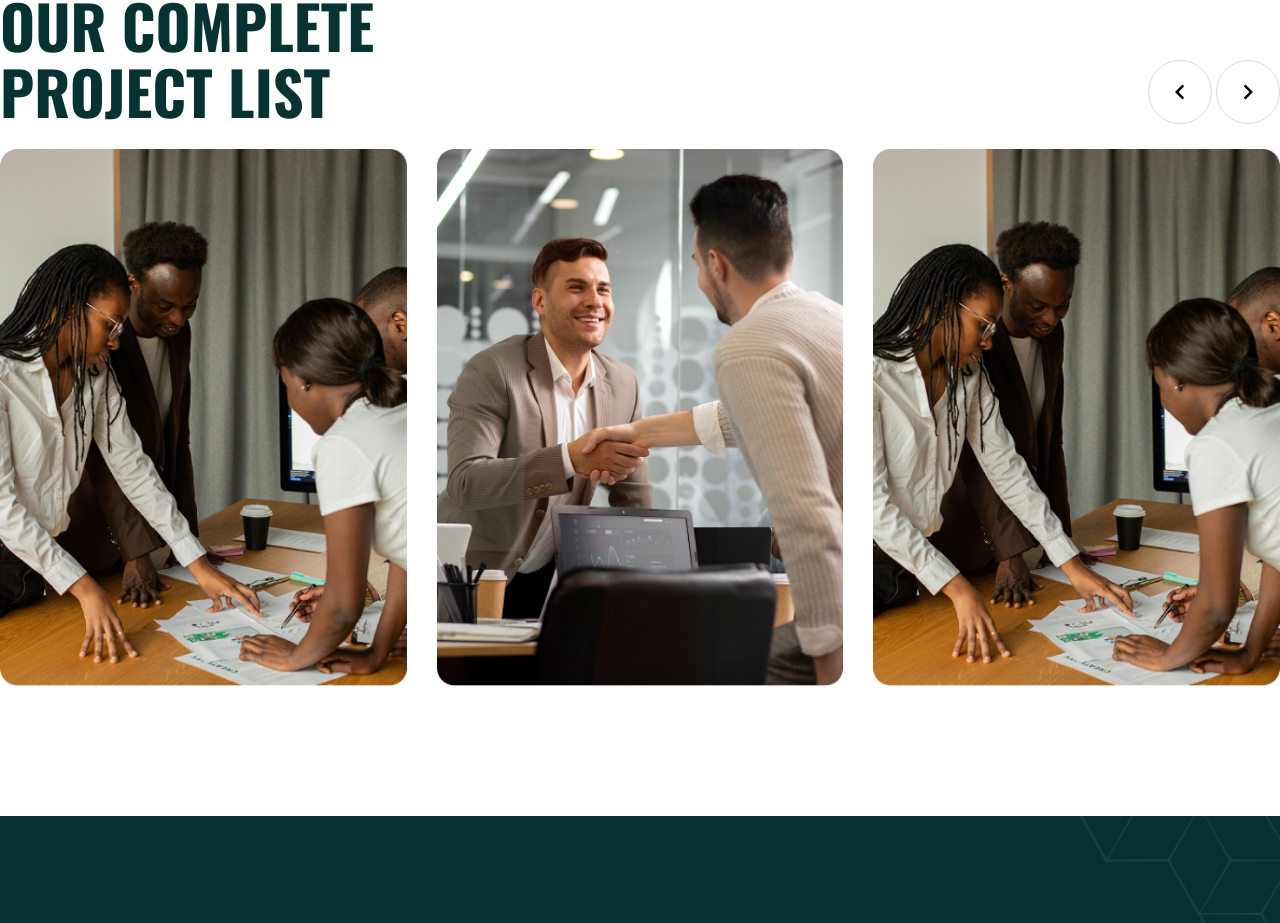
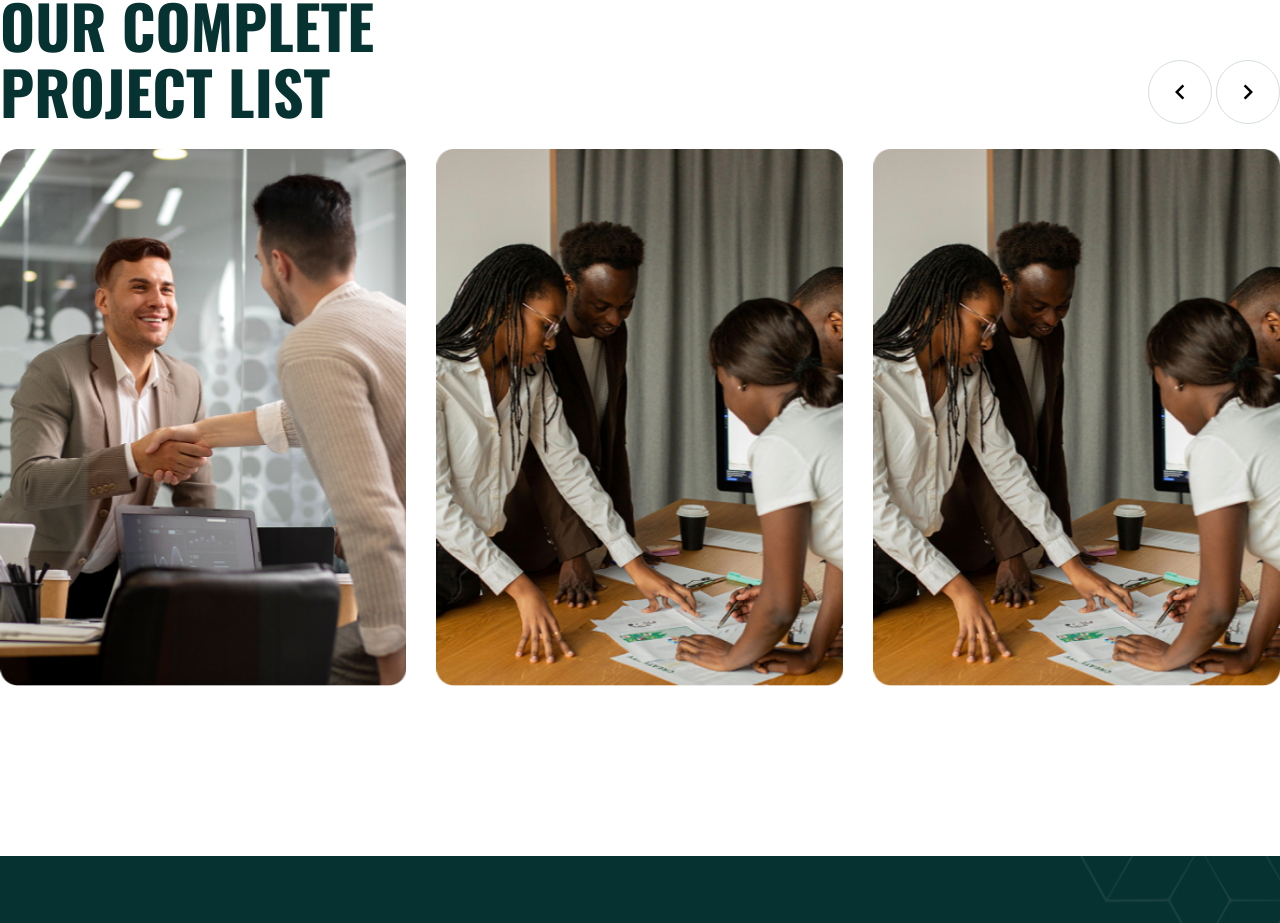
Before and after one commit to shoumen-shomu/prozen, a Next.js app: page / in a window 1280 px wide. Shown: the part 3101-4024 px from the top of the page. Built offline with nearby package versions, Linux system fonts and the light colour scheme.

Commit message:
Slider Part Done

```diff
--- a/app/_components/home/Project.jsx
+++ b/app/_components/home/Project.jsx
@@ -1,11 +1,16 @@
-import React from "react";
+"use client";
+import React, { useRef } from "react"; // 1. useRef যোগ করা হয়েছে
 import Container from "../common/Container";
-import { MdKeyboardArrowLeft } from "react-icons/md";
-import { MdKeyboardArrowRight } from "react-icons/md";
+import { MdKeyboardArrowLeft, MdKeyboardArrowRight } from "react-icons/md";
 import Image from "next/image";
 import { GoArrowUpRight } from "react-icons/go";
+import { Swiper, SwiperSlide } from "swiper/react";
+import { Autoplay, Navigation } from "swiper/modules"; // 2. Navigation মডিউল অ্যাড করা হয়েছে
+import "swiper/css";
 
 const Project = () => {
+  const swiperRef = useRef(null);
+
   return (
     <>
       <section id="project">
@@ -19,16 +24,40 @@ const Project = () => {
                 <h2 className="font-oswald font-bold text-[60px] text-[#063231] leading-16.5 w-133 uppercase">
                   Our complete project list
                 </h2>
+
                 <div className="flex gap-1 items-end">
-                  <div className="w-16 h-16 rounded-[50%] border border-[#D7DEDE] flex items-center justify-center group hover:bg-[#F75709] hover:border-[#F75709] duration-500">
+                  <button
+                    onClick={() => swiperRef.current?.slidePrev()}
+                    className="w-16 h-16 rounded-[50%] border border-[#D7DEDE] flex items-center justify-center group hover:bg-[#F75709] hover:border-[#F75709] duration-500 cursor-pointer"
+                  >
                     <MdKeyboardArrowLeft className="text-black text-[30px] group-hover:text-white" />
-                  </div>
-                  <div className="w-16 h-16 rounded-[50%] border border-[#D7DEDE] flex items-center justify-center group hover:bg-[#F75709] hover:border-[#F75709] duration-500">
+                  </button>
+
+                  <button
+                    onClick={() => swiperRef.current?.slideNext()}
+                    className="w-16 h-16 rounded-[50%] border border-[#D7DEDE] flex items-center justify-center group hover:bg-[#F75709] hover:border-[#F75709] duration-500 cursor-pointer"
+                  >
                     <MdKeyboardArrowRight className="text-black text-[30px] group-hover:text-white" />
+                  </button>
                 </div>
               </div>
-              </div>
+
               <div className="flex justify-between gap-7.5">
+                <Swiper
+                  onSwiper={(swiper) => (swiperRef.current = swiper)}
+                  modules={[Autoplay, Navigation]}
+                  spaceBetween={30}
+                  slidesPerView={3}
+                  loop={true}
+                  autoplay={{
+                    delay: 3000,
+                    disableOnInteraction: false,
+                  }}
+                  style={{
+                    paddingBottom: "40px",
+                  }}
+                >
+                  <SwiperSlide>
                     <div className="relative group overflow-hidden">
                       <Image
                         src={"/three.png"}
@@ -37,18 +66,20 @@ const Project = () => {
                         height={618}
                         className="w-full object-cover"
                       />
-                  <div className="w-[90%] px-5 py-4.5 bg-white rounded-[20px] w-107.25 mx-auto absolute bottom-[5%] left-1/2 -translate-x-1/2 translate-y-[150%] opacity-0 group-hover:opacity-100 group-hover:translate-y-0 transition-all ease-in-out duration-500 ">
-                    <h3 className="font-oswald font-semibold text-[28px] text-[#063231] leading-8.5 tracking-[-0.56px] w-87.25">
+                      <div className="w-[90%] px-5 py-4.5 bg-white rounded-[20px] mx-auto absolute bottom-[5%] left-1/2 -translate-x-1/2 translate-y-[150%] opacity-0 group-hover:opacity-100 group-hover:translate-y-0 transition-all ease-in-out duration-500 ">
+                        <h3 className="font-oswald font-semibold text-[28px] text-[#063231] leading-8.5 tracking-[-0.56px]">
                           Digital Transformation Readiness
                         </h3>
                         <div className="flex justify-between">
-                      <p className="font-jakarta font-normal text-base text-[#063231] leading-7.5">
+                          <p className="font-jakarta font-normal text-base text-[#063231]">
                             Digital marketing
                           </p>
                           <GoArrowUpRight className="text-[#F75709] text-[30px]" />
                         </div>
                       </div>
                     </div>
+                  </SwiperSlide>
+                  <SwiperSlide>
                     <div className="relative group overflow-hidden">
                       <Image
                         src={"/projectimgOne.png"}
@@ -57,18 +88,20 @@ const Project = () => {
                         height={618}
                         className="w-full object-cover"
                       />
-                  <div className="w-[90%] px-5 py-4.5 bg-white rounded-[20px] w-107.25 mx-auto absolute bottom-[5%] left-1/2 -translate-x-1/2 translate-y-[150%] opacity-0 group-hover:opacity-100 group-hover:translate-y-0 transition-all ease-in-out duration-500 ">
-                    <h3 className="font-oswald font-semibold text-[28px] text-[#063231] leading-8.5 tracking-[-0.56px] w-87.25">
+                      <div className="w-[90%] px-5 py-4.5 bg-white rounded-[20px] mx-auto absolute bottom-[5%] left-1/2 -translate-x-1/2 translate-y-[150%] opacity-0 group-hover:opacity-100 group-hover:translate-y-0 transition-all ease-in-out duration-500 ">
+                        <h3 className="font-oswald font-semibold text-[28px] text-[#063231]">
                           Digital Transformation Readiness
                         </h3>
                         <div className="flex justify-between">
-                      <p className="font-jakarta font-normal text-base text-[#063231] leading-7.5">
+                          <p className="font-jakarta font-normal text-base text-[#063231]">
                             Digital marketing
                           </p>
                           <GoArrowUpRight className="text-[#F75709] text-[30px]" />
                         </div>
                       </div>
                     </div>
+                  </SwiperSlide>
+                 <SwiperSlide>
                     <div className="relative group overflow-hidden">
                       <Image
                         src={"/three.png"}
@@ -77,18 +110,44 @@ const Project = () => {
                         height={618}
                         className="w-full object-cover"
                       />
-                  <div className="w-[90%] px-5 py-4.5 bg-white rounded-[20px] w-107.25 mx-auto absolute bottom-[5%] left-1/2 -translate-x-1/2 translate-y-[150%] opacity-0 group-hover:opacity-100 group-hover:translate-y-0 transition-all ease-in-out duration-500 ">
-                    <h3 className="font-oswald font-semibold text-[28px] text-[#063231] leading-8.5 tracking-[-0.56px] w-87.25">
+                      <div className="w-[90%] px-5 py-4.5 bg-white rounded-[20px] mx-auto absolute bottom-[5%] left-1/2 -translate-x-1/2 translate-y-[150%] opacity-0 group-hover:opacity-100 group-hover:translate-y-0 transition-all ease-in-out duration-500 ">
+                        <h3 className="font-oswald font-semibold text-[28px] text-[#063231] leading-8.5 tracking-[-0.56px]">
                           Digital Transformation Readiness
                         </h3>
                         <div className="flex justify-between">
-                      <p className="font-jakarta font-normal text-base text-[#063231] leading-7.5">
+                          <p className="font-jakarta font-normal text-base text-[#063231]">
                             Digital marketing
                           </p>
                           <GoArrowUpRight className="text-[#F75709] text-[30px]" />
                         </div>
                       </div>
                     </div>
+                  </SwiperSlide>
+                  <SwiperSlide>
+                    <div className="relative group overflow-hidden">
+                      <Image
+                        src={"/three.png"}
+                        alt=""
+                        width={469}
+                        height={618}
+                        className="w-full object-cover"
+                      />
+                      <div className="w-[90%] px-5 py-4.5 bg-white rounded-[20px] mx-auto absolute bottom-[5%] left-1/2 -translate-x-1/2 translate-y-[150%] opacity-0 group-hover:opacity-100 group-hover:translate-y-0 transition-all ease-in-out duration-500 ">
+                        <h3 className="font-oswald font-semibold text-[28px] text-[#063231] leading-8.5 tracking-[-0.56px]">
+                          Digital Transformation Readiness
+                        </h3>
+                        <div className="flex justify-between">
+                          <p className="font-jakarta font-normal text-base text-[#063231]">
+                            Digital marketing
+                          </p>
+                          <GoArrowUpRight className="text-[#F75709] text-[30px]" />
+                        </div>
+                      </div>
+                    </div>
+                  </SwiperSlide>
+
+                  {/* বাকি স্লাইডগুলো এখানে কপি করে দিন... */}
+                </Swiper>
               </div>
             </div>
           </Container>
--- a/package.json
+++ b/package.json
@@ -14,7 +14,8 @@
     "react-countup": "^6.5.3",
     "react-dom": "19.2.3",
     "react-icons": "^5.5.0",
-    "react-intersection-observer": "^10.0.3"
+    "react-intersection-observer": "^10.0.3",
+    "swiper": "^12.1.2"
   },
   "devDependencies": {
     "@tailwindcss/postcss": "^4",
```
Also changed, not shown: 1 other file (tests, documents, lock files or other folders). Lines whose indentation alone changed are shown as unchanged.
